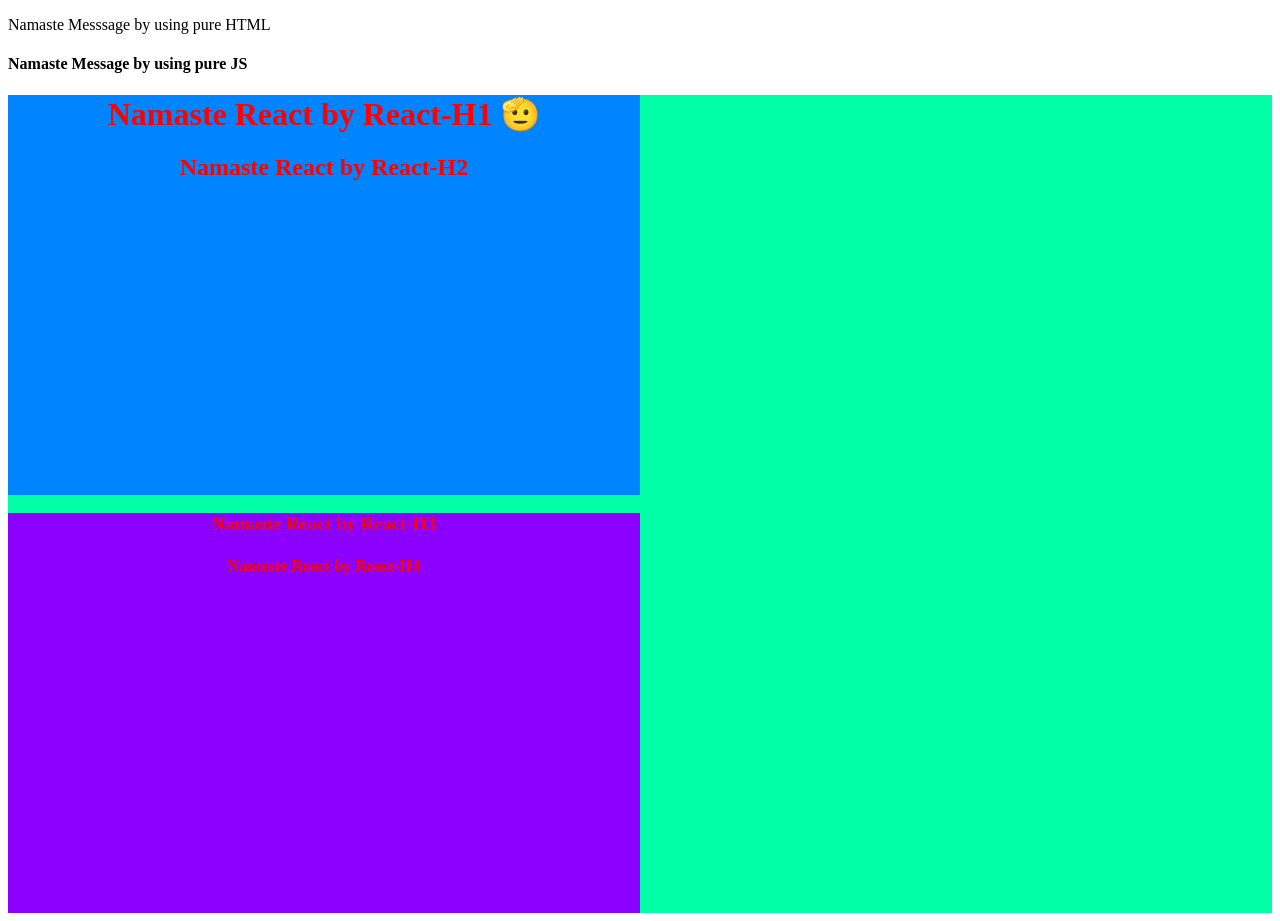
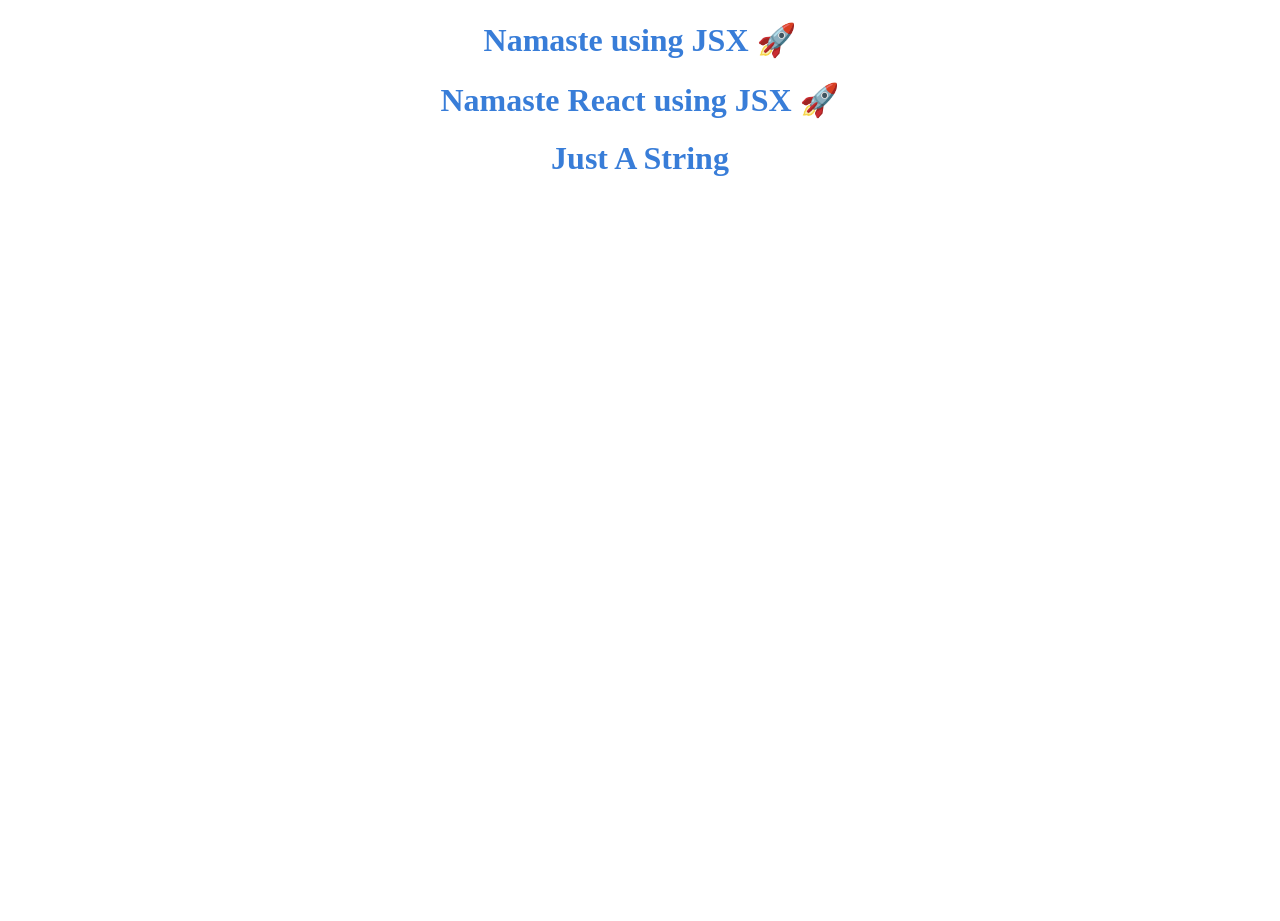
Before and after one commit to Ashutosh26121999/ReactJS, a React (Vite) app: page / in a window 1280 px wide. After the commit the page ends 800 px from the top, so only its background shows below. Built offline with nearby package versions, Linux system fonts and the light colour scheme.

Commit message:
Ep3 change

```diff
--- a/App.js
+++ b/App.js
@@ -1,15 +1,41 @@
 import React from 'react'
 import ReactDOM from 'react-dom/client'
-const parent=React.createElement("div",{id:"parent"},
-   React.createElement("div",{id:"child1"},
-    React.createElement("h1",{id:"h1style"},'Namaste React by React-H1 🫡'),
-    React.createElement("h2",{id:"h1style"},'Namaste React by React-H2')
-   ),
-   React.createElement("div",{id:"child2"},
-    React.createElement("h3",{id:"h1style"},'Namaste React by React-H3'),
-    React.createElement("h4",{id:"h1style"},'Namaste React by React-H4')
-   ))
-console.log(parent)
+
+
+// React.createElement is object not HTML element, when it render in DOM ther it will be HTML element
+// React.createElement=>Object=>HTML Element(render)
+// const heading=React.createElement("h1",{id:"h1style"},'Namaste React 🚀')
+// console.log("Core React way to create element----->",heading);
+
+
+
+// JSX way to create Rest elements
+// JSX is not HTML in JS
+// JSX- is HTML like or XML(more closer) like syntex which is object based
+// JSX code transpiled before it reaches to JS engine
+// ? JSX=>bable transpile React.createElement=>JS Object=>HTML Element(render)
+
+// !React Element
+const heading=(<h1 id="h1style" className='heading'>Namaste React using JSX 🚀</h1>)
+// console.log("JSX way to create element----->",jsxHeading);
+
+
+// !React Componenet
+
+const Title=()=>
+(
+<h1 className='heading' id="h1style">Namaste using JSX 🚀</h1>
+)
+const dummyStr="Or"
+const HeadingComponent=()=>(
+   <div id='container'>
+      <Title/>
+      {heading}
+      <h1 id="h1style">Just A String</h1>
+   </div>
+)
 
 const root=ReactDOM.createRoot(document.getElementById("root"))
-root.render(parent)
+// root.render(heading)//? this is way to render element in react DOM
+
+root.render(<HeadingComponent/>) //? this is way to render Componenet in react DOM
--- a/index.css
+++ b/index.css
@@ -1,6 +1,6 @@
 #h1style{
     text-align: center;
-    color: red;
+    color: rgb(56, 125, 216);
     font-size: '50px';
     font-family: 'Times New Roman', Times, serif;
     font-weight: 700;
--- a/index.html
+++ b/index.html
@@ -8,21 +8,21 @@
 </head>
 <body>
     <!-- by using HTML -->
-    <div id="htmlroot">
+    <!-- <div id="htmlroot">
         <p id="pr">Namaste Messsage by using pure HTML</p>
-    </div>
+    </div> -->
      <!-- by using pure JS -->
-    <div id="jsroot">
-    </div>
+    <!-- <div id="jsroot">
+    </div> -->
     <!-- by using React -->
     <div id="root">
         <!-- this Tag is replaced by React when it is loaded -->
-        <p id="pr">Allready installed React</p>
+        <p id="pr">Not Render</p>
     </div>
 </body>
 </html>
    <!-- JavaScript should run only after the window is fully loaded -->
-   <script>
+   <!-- <script>
     window.onload = function() {
         const jsroot = document.getElementById("jsroot");
 
@@ -35,7 +35,7 @@
             console.error('jsroot element not found');
         }
     };
-</script>
+</script> -->
 <!-- <script crossorigin src="https://unpkg.com/react@18/umd/react.production.min.js"></script>
 <script crossorigin src="https://unpkg.com/react-dom@18/umd/react-dom.production.min.js"></script> -->
 <script crossorigin src="./App.js" type="module" ></script>
--- a/package.json
+++ b/package.json
@@ -3,6 +3,8 @@
   "version": "1.0.0",
   "description": "This is Namste reactJS by Ashutosh Mishra",
   "scripts": {
+    "start": "parcel index.html",
+    "build": "parcel build index.html",
     "test": "jest"
   },
   "repository": {
```
